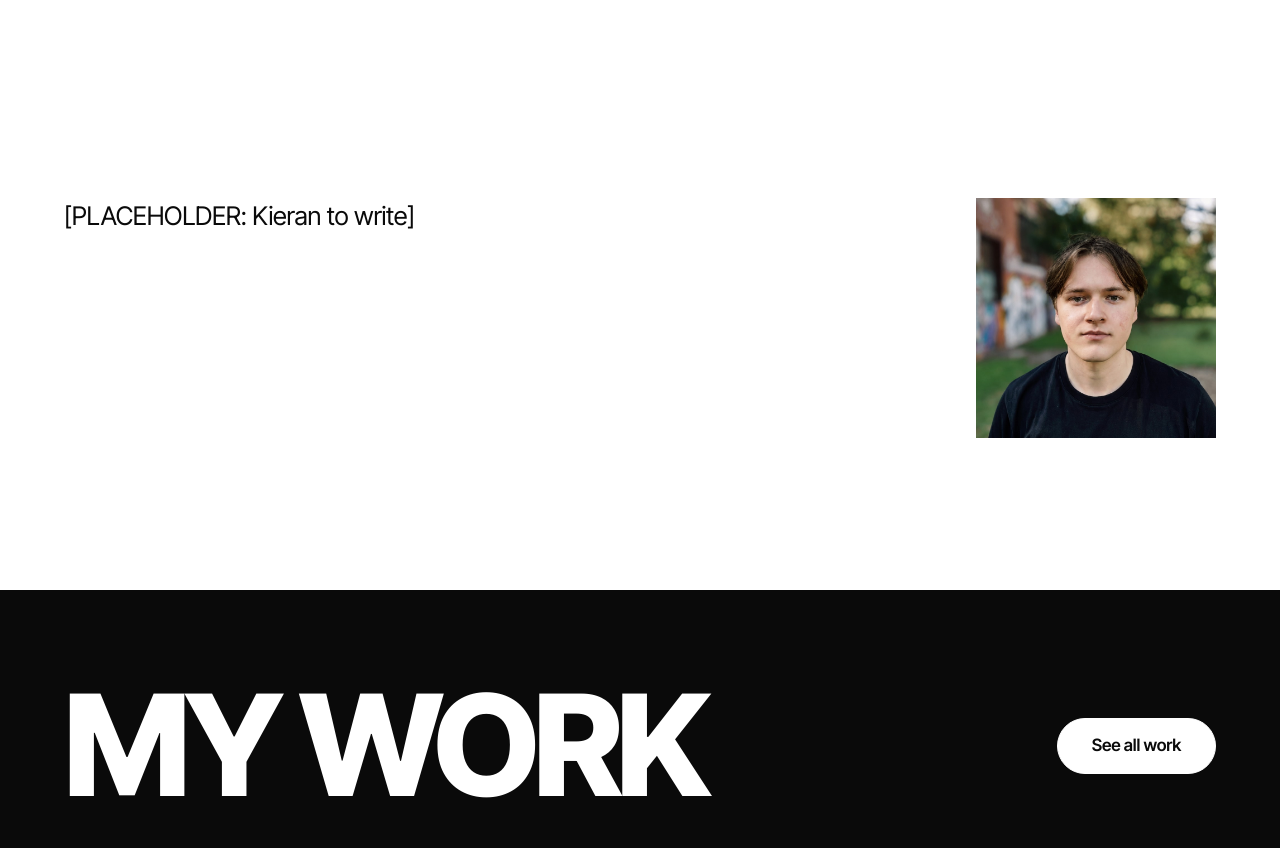
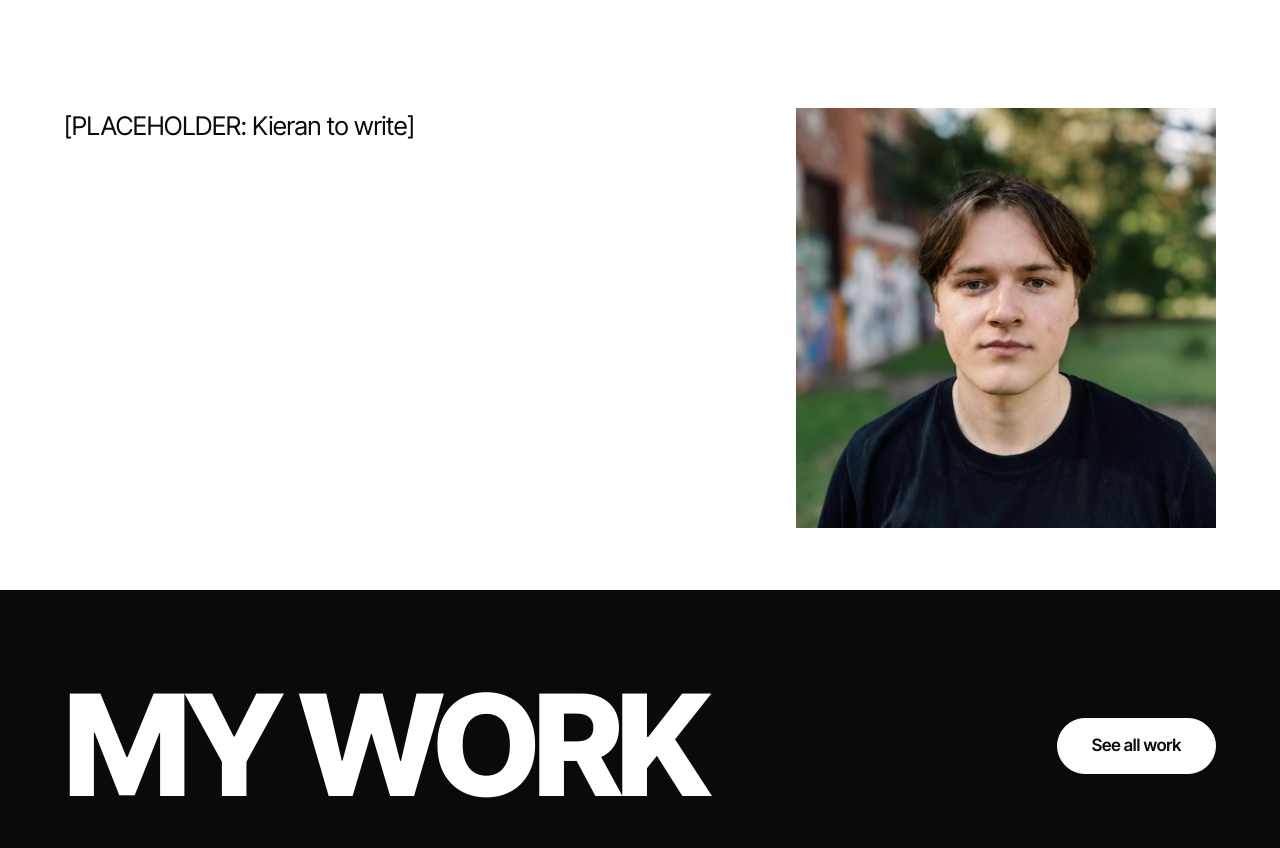
Before and after one commit to KieranDaCoder/kieranjohnson, a Next.js app: page / in a window 1280 px wide. Shown: the part 1010-1858 px from the top of the page. Built offline with nearby package versions, Linux system fonts and the light colour scheme.

Commit message:
Double the home About portrait
320px on phones (was 160) and up to 480px on desktop (was 240), capped by
viewport height (min 240px) so About still fits one screen on short
laptops.

Co-Authored-By: Claude Sonnet 5.5 <noreply@anthropic.com>

```diff
--- a/src/app/globals.css
+++ b/src/app/globals.css
@@ -603,3 +603,17 @@ body {
 @media (min-width: 1800px) and (min-height: 960px) {
   .qr-code { width: 500px; height: 500px; }
 }
+
+/* Home About portrait: 320px on phones, up to 480px on desktop (twice the old
+   size), capped by viewport height so About still fits one screen. */
+.about-portrait {
+  width: 320px;
+  height: 320px;
+  max-width: 100%;
+}
+@media (min-width: 768px) {
+  .about-portrait {
+    width: clamp(240px, calc(100svh - 380px), 480px);
+    height: clamp(240px, calc(100svh - 380px), 480px);
+  }
+}
--- a/src/app/page.tsx
+++ b/src/app/page.tsx
@@ -73,12 +73,12 @@ export default function Home() {
               {home.coreInfo}
             </p>
           </div>
-          <div className="relative size-40 md:size-60" data-reveal style={{ "--i": 1 } as React.CSSProperties}>
+          <div className="about-portrait relative" data-reveal style={{ "--i": 1 } as React.CSSProperties}>
             <Image
               src="/images/kieran-portrait-square.jpg"
               alt="Kieran Johnson"
               fill
-              sizes="(max-width: 768px) 160px, 240px"
+              sizes="(max-width: 768px) 320px, 480px"
               className="object-cover"
             />
           </div>
```
Also changed, not shown: 1 other file (tests, documents, lock files or other folders).
